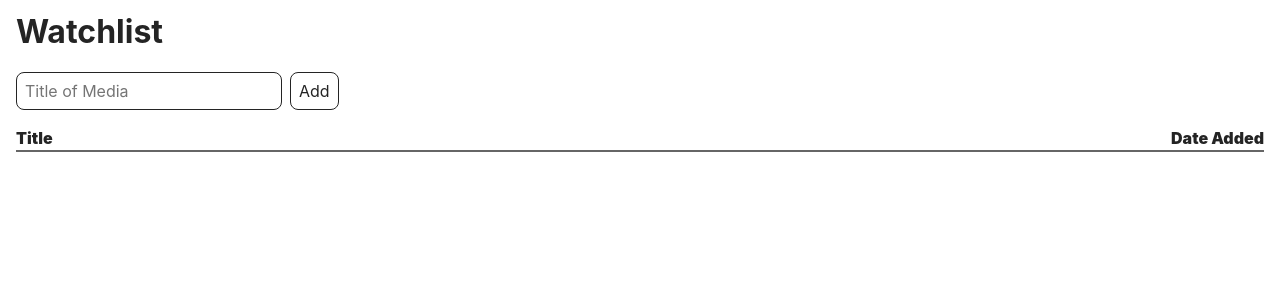
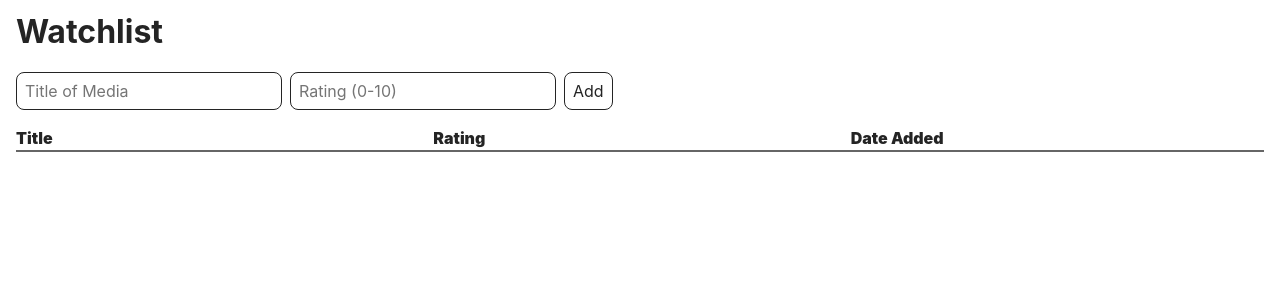
Before and after one commit to alexcarron/watchlist, a React (Vite) app: page / in a window 1280 px wide. Shown: the top 300 px of the page. Built offline with nearby package versions, Linux system fonts and the light colour scheme.

Commit message:
Add rating to media properties

```diff
--- a/src/components/AddMediaForm/AddMediaForm.jsx
+++ b/src/components/AddMediaForm/AddMediaForm.jsx
@@ -11,17 +11,23 @@ function AddMediaForm() {
 		[]
 	);
 
+	const getRatingInputValue = useCallback(
+		() => document.getElementById("ratingInput").value,
+		[]
+	);
+
 	const addCurrentInputToMediaList = useCallback(() => {
 		try {
 			updateMediaList({
 				action: MediaListAction.ADD_MEDIA,
-				title: getTitleInputValue()
+				title: getTitleInputValue(),
+				rating: getRatingInputValue(),
 			});
 		}
 		catch (error) {
 			alert(error.message);
 		}
-	}, [updateMediaList, getTitleInputValue]);
+	}, [updateMediaList, getTitleInputValue, getRatingInputValue]);
 
 	return <section className="add-media-form">
 		<input
@@ -30,6 +36,12 @@ function AddMediaForm() {
 			id="titleInput"
 			placeholder="Title of Media"
 		/>
+		<input
+			type="number"
+			name="rating"
+			id="ratingInput"
+			placeholder="Rating (0-10)"
+		/>
 		<button type="submit" onClick={addCurrentInputToMediaList}>
 			Add
 		</button>
--- a/src/components/MediaEntry/MediaEntry.css
+++ b/src/components/MediaEntry/MediaEntry.css
@@ -1,8 +1,6 @@
 article.media-entry {
-	display: flex;
-	flex-direction: row;
-	justify-content: space-between;
-	align-items: flex-start;
+	display: grid;
+	grid-template-columns: 1fr 1fr 1fr;
 
 	gap: var(--tiny-spacing);
 	padding: var(--tiny-spacing) 0;
--- a/src/components/MediaEntry/MediaEntry.jsx
+++ b/src/components/MediaEntry/MediaEntry.jsx
@@ -2,10 +2,12 @@ import DateFormatter from "../../services/DateFormatter";
 import "./MediaEntry.css";
 
 function MediaEntry(props) {
-	const { title, dateAdded } = props;
+	const { mediaEntry } = props;
+	const {title, rating, dateAdded} = mediaEntry;
 
 	return <article className="media-entry">
 		<h2 className="media-title">{title}</h2>
+		<p className="media-rating">{rating}</p>
 		<p className="media-date-added">{DateFormatter.toShortDate(dateAdded)}</p>
 	</article>;
 }
--- a/src/components/Watchlist/Watchlist.css
+++ b/src/components/Watchlist/Watchlist.css
@@ -9,10 +9,8 @@ section.watchlist {
 }
 
 article.watchlist-header {
-	display: flex;
-	flex-direction: row;
-	justify-content: space-between;
-	align-items: flex-start;
+	display: grid;
+	grid-template-columns: 1fr 1fr 1fr;
 
 	gap: var(--tiny-spacing);
 	padding: var(--tiny-spacing) 0;
--- a/src/components/Watchlist/Watchlist.jsx
+++ b/src/components/Watchlist/Watchlist.jsx
@@ -9,13 +9,13 @@ function Watchlist() {
 	return <section className="watchlist">
 		<article className="watchlist-header">
 			<p>Title</p>
+			<p>Rating</p>
 			<p>Date Added</p>
 		</article>
 		{mediaList.map(mediaEntry =>
 			<MediaEntry
 				key={mediaEntry.title}
-				title={mediaEntry.title}
-				dateAdded={mediaEntry.dateAdded}
+				mediaEntry={mediaEntry}
 			/>
 		)}
 	</section>;
--- a/src/context/MediaListProvider.jsx
+++ b/src/context/MediaListProvider.jsx
@@ -3,7 +3,7 @@ import MediaListContext from "./MediaListContext";
 import MediaListAction from "./MediaListAction";
 
 
-const addMedia = (mediaList, { title }) => {
+const addMedia = (mediaList, { title, rating }) => {
 	title = title.trim();
 
 	// Check if title exists
@@ -16,8 +16,19 @@ const addMedia = (mediaList, { title }) => {
 		return mediaList;
 	}
 
+	// Check if rating exists and is a number
+	if (!rating || isNaN(rating)) {
+		return mediaList;
+	}
+
+	// Check if rating is between 0 and 10
+	if (rating < 0 || rating > 10) {
+		return mediaList;
+	}
+
+
 	const dateAdded = new Date();
-	return [...mediaList, { title, dateAdded }];
+	return [...mediaList, { title, dateAdded, rating }];
 };
 
 
```
